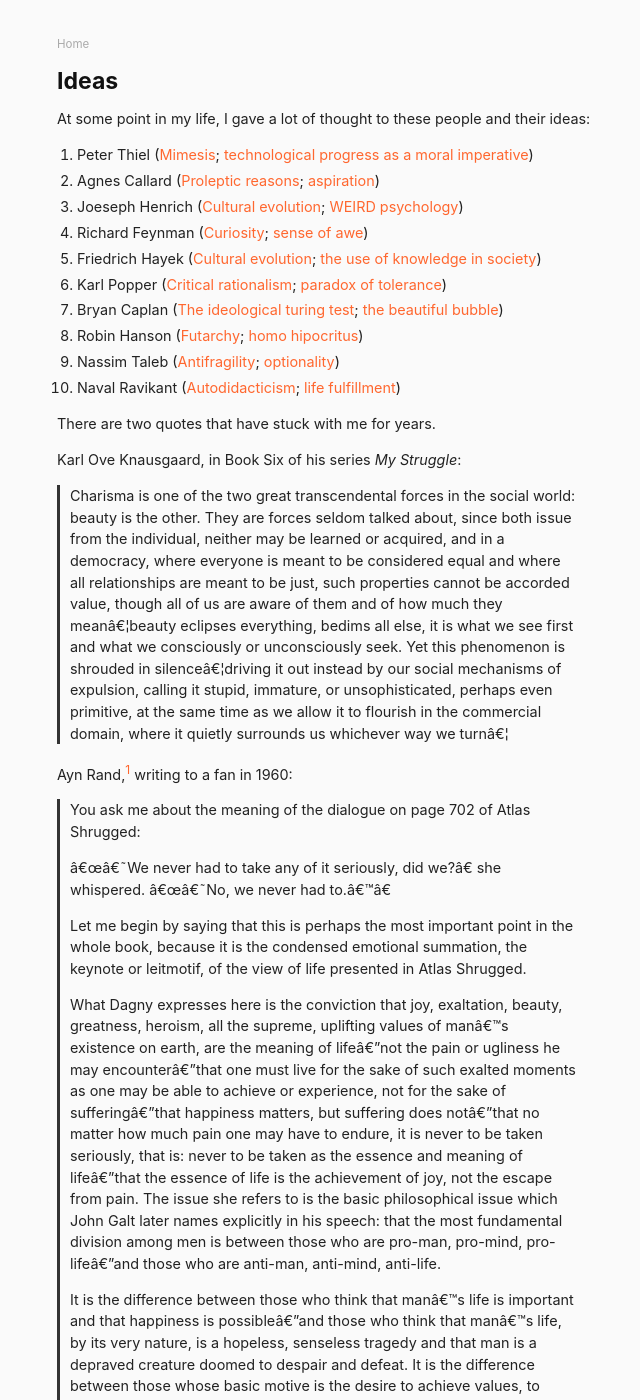
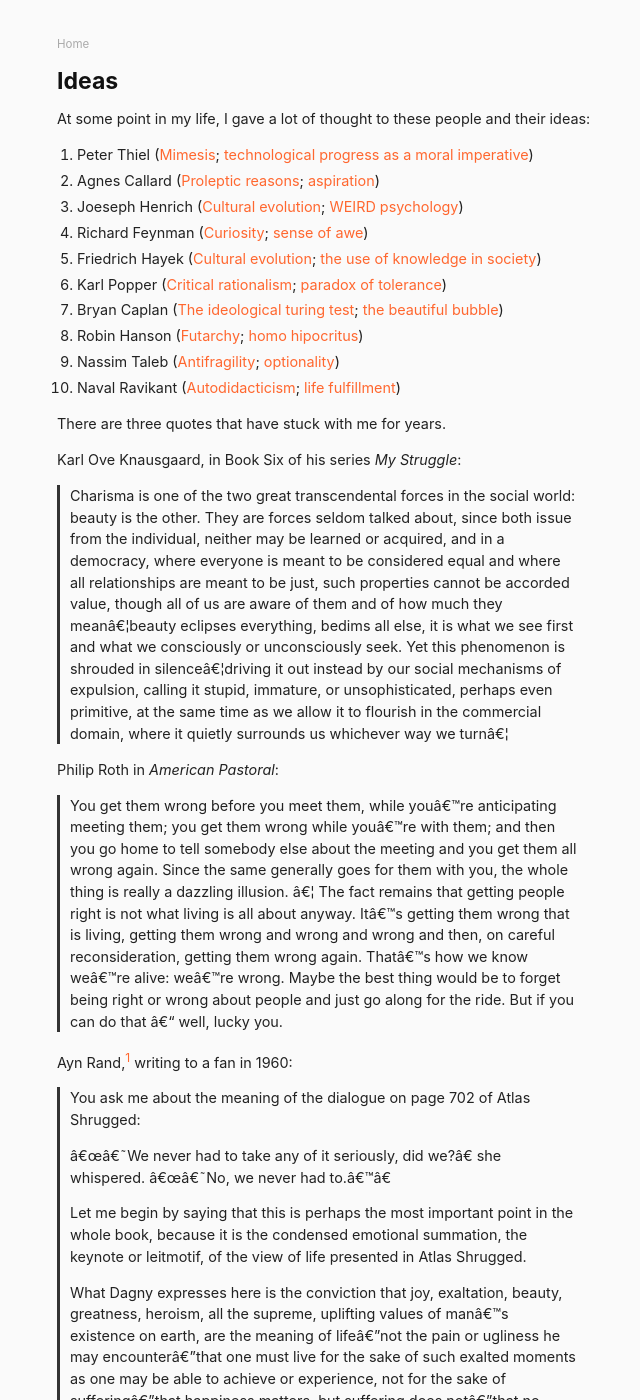
Before and after one commit to danschlz/danschulz.github.io, a Jekyll site: the page built from ideas.md, in a window 1280 px wide and 1400 px high. Shown: the whole window, without its empty margins (303-943 px from the left). Built offline with Jekyll 4.4.1, drawn with Linux system fonts in a browser that asks for light colours.

Commit message:
Update ideas.md

```diff
--- a/ideas.md
+++ b/ideas.md
@@ -17,10 +17,13 @@ At some point in my life, I gave a lot of thought to these people and their idea
 * Naval Ravikant ([Autodidacticism](https://www.youtube.com/watch?v=dmBoU93TRlo); [life fulfillment](https://youtu.be/X7tnoR6a-8A))
 
 
-There are two quotes that have stuck with me for years.
+There are three quotes that have stuck with me for years.
 
 Karl Ove Knausgaard, in Book Six of his series _My Struggle_:
 > Charisma is one of the two great transcendental forces in the social world: beauty is the other.  They are forces seldom talked about, since both issue from the individual, neither may be learned or acquired, and in a democracy, where everyone is meant to be considered equal and where all relationships are meant to be just, such properties cannot be accorded value, though all of us are aware of them and of how much they mean…beauty eclipses everything, bedims all else, it is what we see first and what we consciously or unconsciously seek.  Yet this phenomenon is shrouded in silence…driving it out instead by our social mechanisms of expulsion, calling it stupid, immature, or unsophisticated, perhaps even primitive, at the same time as we allow it to flourish in the commercial domain, where it quietly surrounds us whichever way we turn…
+
+Philip Roth in _American Pastoral_:
+> You get them wrong before you meet them, while you're anticipating meeting them; you get them wrong while you're with them; and then you go home to tell somebody else about the meeting and you get them all wrong again. Since the same generally goes for them with you, the whole thing is really a dazzling illusion. ... The fact remains that getting people right is not what living is all about anyway. It's getting them wrong that is living, getting them wrong and wrong and wrong and then, on careful reconsideration, getting them wrong again. That's how we know we're alive: we're wrong. Maybe the best thing would be to forget being right or wrong about people and just go along for the ride. But if you can do that -- well, lucky you.
 
 Ayn Rand,[^1] writing to a fan in 1960:
 > You ask me about the meaning of the dialogue on page 702 of Atlas Shrugged:
```
